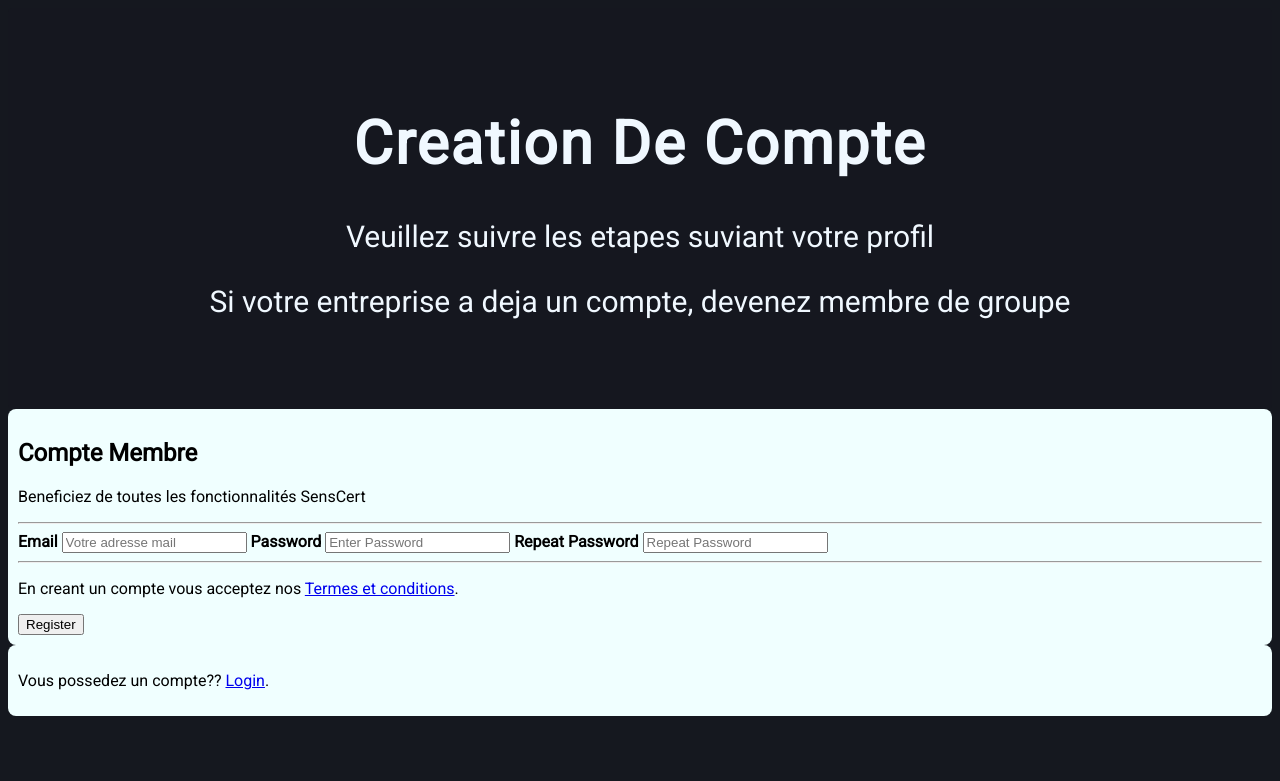
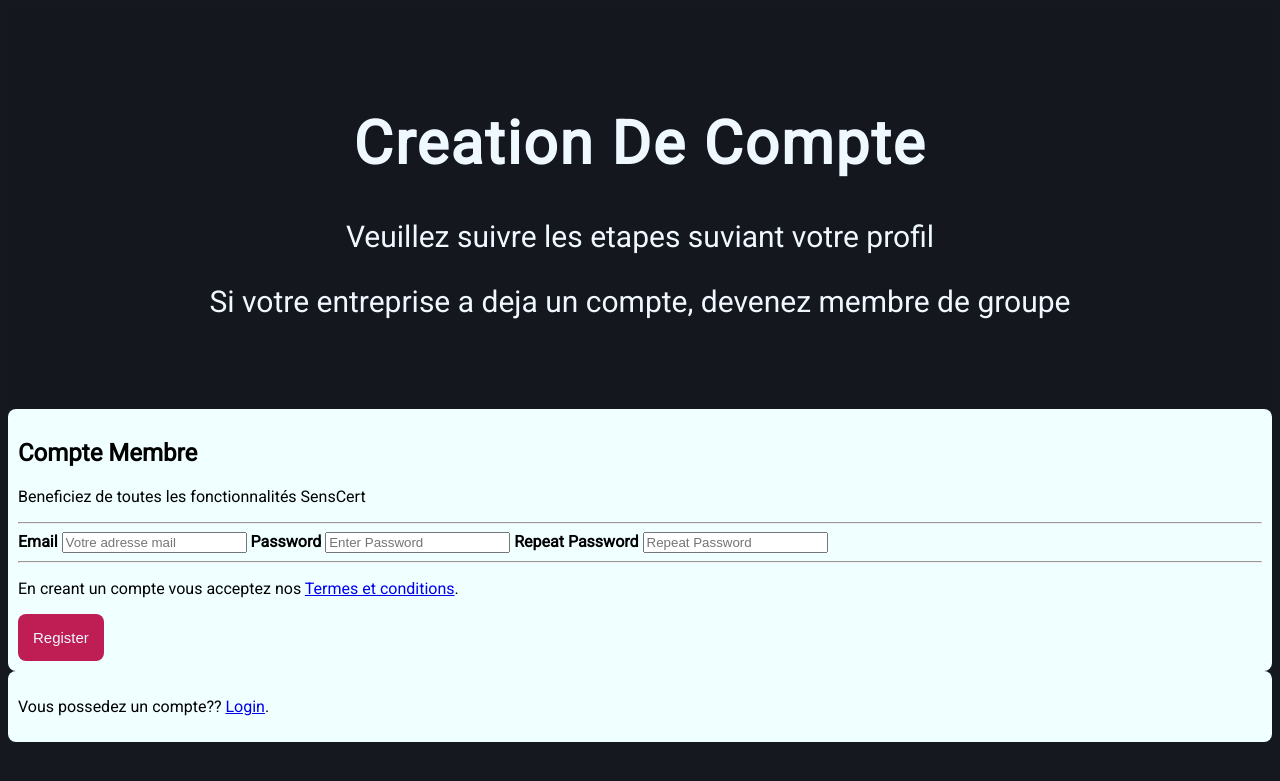
Before and after one commit to arthurpochart/Sens-Us, a PHP site: page /HTML-CSS/register.html in a window 1280 px wide. Shown: the top 781 px of the page. Run offline with PHP 8.4, Linux system fonts and the light colour scheme.

Commit message:
register.css cree

```diff
--- /dev/null
+++ b/HTML-CSS/register.css
@@ -0,0 +1,18 @@
+.carte-contenu{
+    background-color: azure;
+    border-radius: 8px;
+    font-family: 'Roboto', sans-serif;
+    height: 80%;
+    padding: 10px 10px;;
+  }
+
+.registerbtn{
+    background-color: #be1e53ff;
+    display: inline-block;
+    font-size: 15px;
+    color: aliceblue;
+    padding: 15px;
+    cursor: pointer;
+    border: none;
+    border-radius: 8px;
+}
--- a/style.css
+++ b/style.css
@@ -73,10 +73,3 @@ header p {
 .boutonHeader:hover {
   background-color: #077469ff;
 }
-.carte-contenu{
-  background-color: azure;
-  border-radius: 8px;
-  font-family: 'Roboto', sans-serif;
-  height: 80%;
-  padding: 10px 10px;;
-}
```
